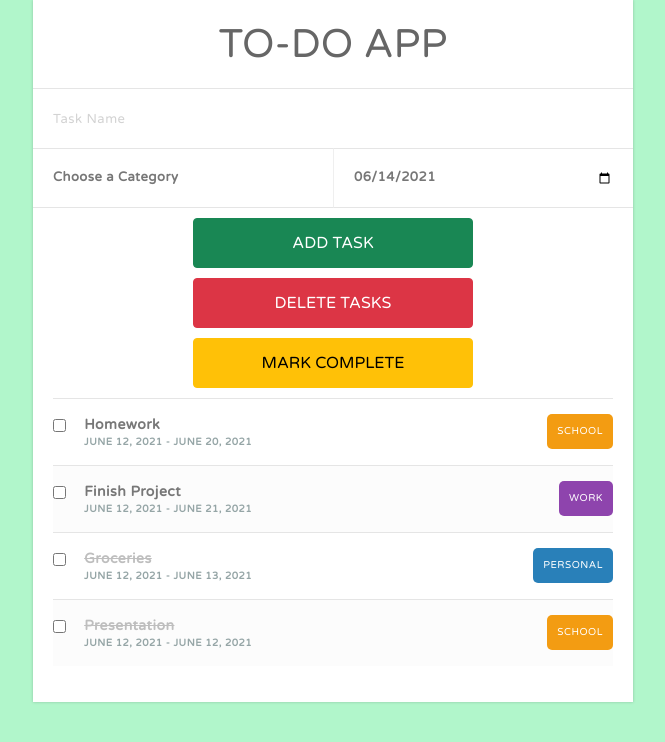
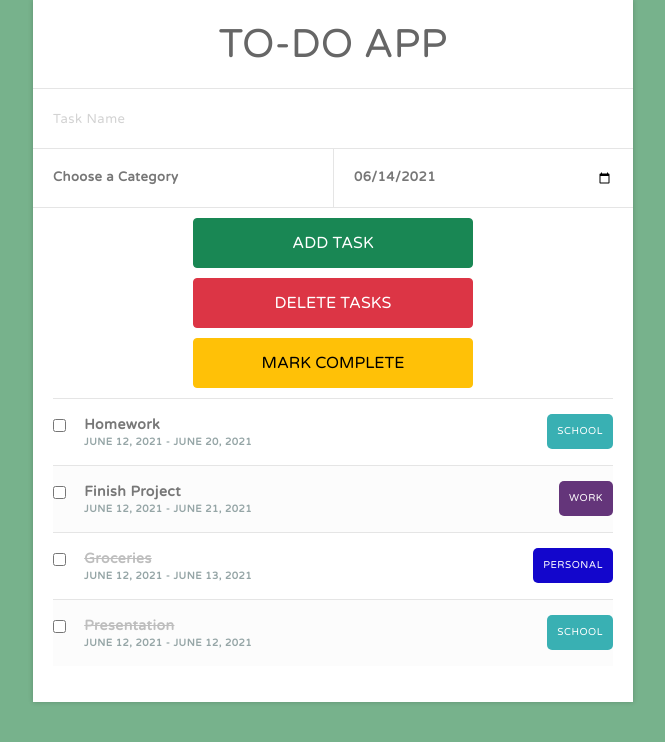
Before and after one commit to li-matthew/todoApp, a Django app: page / in a window 1280 px wide. Shown: the top 742 px of the page, without its empty margins (307-972 px from the left). Run offline with Django 3.2, Linux system fonts and the light colour scheme; data comes from the database, SQL or seed files in the repository; both versions use the stored data as it was after the commit; some libraries are stand-ins or nearby versions; some web fonts are replaced.

Commit message:
change color scheme

```diff
--- a/todolist/static/css/styles.css
+++ b/todolist/static/css/styles.css
@@ -12,7 +12,7 @@ html {
 }
 
 body {
-    background: #b1f6cb;
+    background: #77B28C;
     font-family: 'Varela Round';
 }
 
@@ -21,7 +21,7 @@ body {
     margin: 0 auto;
     background: #ffffff;
     padding: 20px 0;
-    box-shadow: 0 0 3px rgba(0, 0, 0, 0.2)
+    box-shadow: 0 0 5px rgba(0, 0, 0, 0.2)
 }
 
 .row {
@@ -76,7 +76,7 @@ h1 {
 }
 
 .inputContainer.half.last.right {
-    border-left: 1px solid #efefef;
+    border-left: 1px solid #e5e5e5;
 }
 
 input[type='date'], input[type='text'], select {
@@ -171,13 +171,6 @@ button {
     padding-right: 15px; */
 }
 
-.icon {
-    position: absolute;
-    top: 30%;
-    left: 10px;
-    font-size: 20px;
-}
-
 .taskAdd {
     margin-bottom: 10px;
 }
@@ -222,11 +215,11 @@ button {
     display: block;
     margin-left: 31px;
 }
-
+/*
 .fa-calendar {
     margin-right: 10px;
     font-size: 16px;
-}
+} */
 
 [class*='category-'] {
     /* display: inline-block; */
@@ -250,23 +243,23 @@ button {
 }
 
 .category-Personal {
-    background: #2980b9;
+    background: #1306CC;
 }
 
 .category-Work {
-    background: #8e44ad;
+    background: #64357A;
 }
 
 .category-School {
-    background: #f39c12;
+    background: #39B0B3;
 }
 
 .category-Cleaning {
-    background: #16a085;
+    background: #444714;
 }
 
 .category-Other {
-    background: #d35400;
+    background: #B30805;
 }
 
 .footer {
```
Also changed, not shown: README.md, db.sqlite3, todolist/media/screenshot.png (added).
